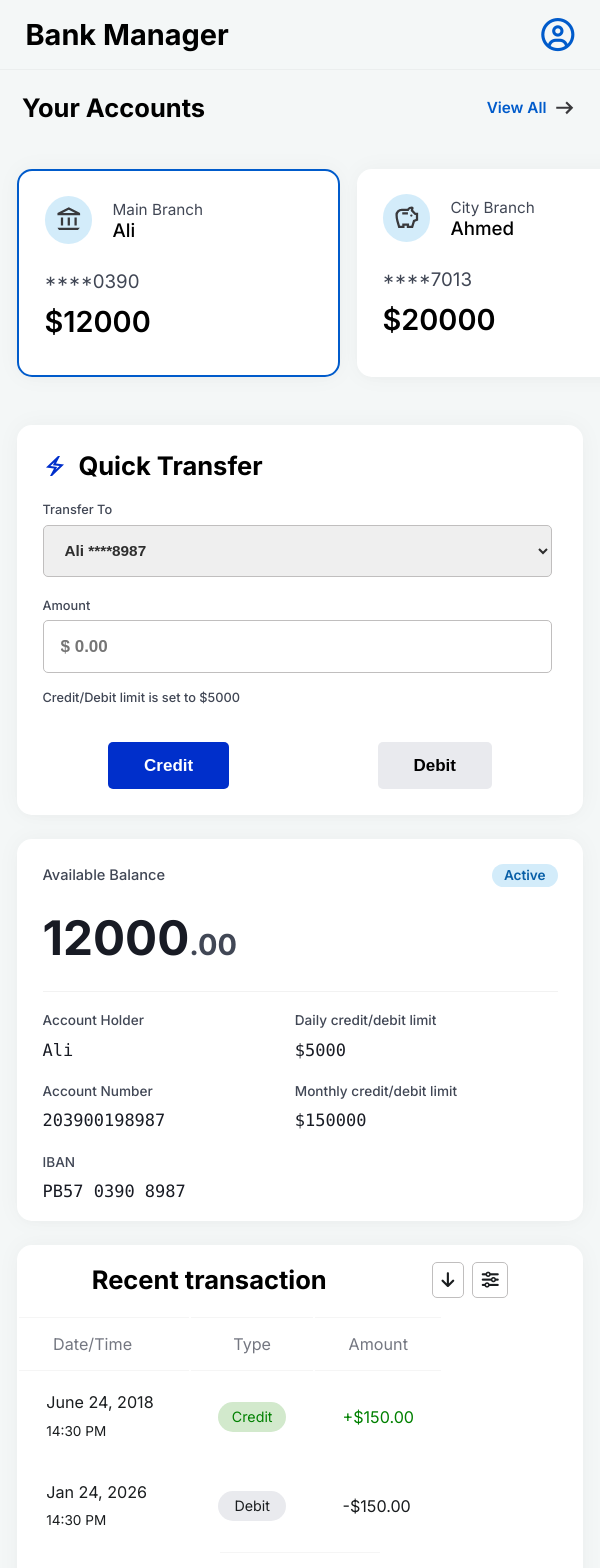
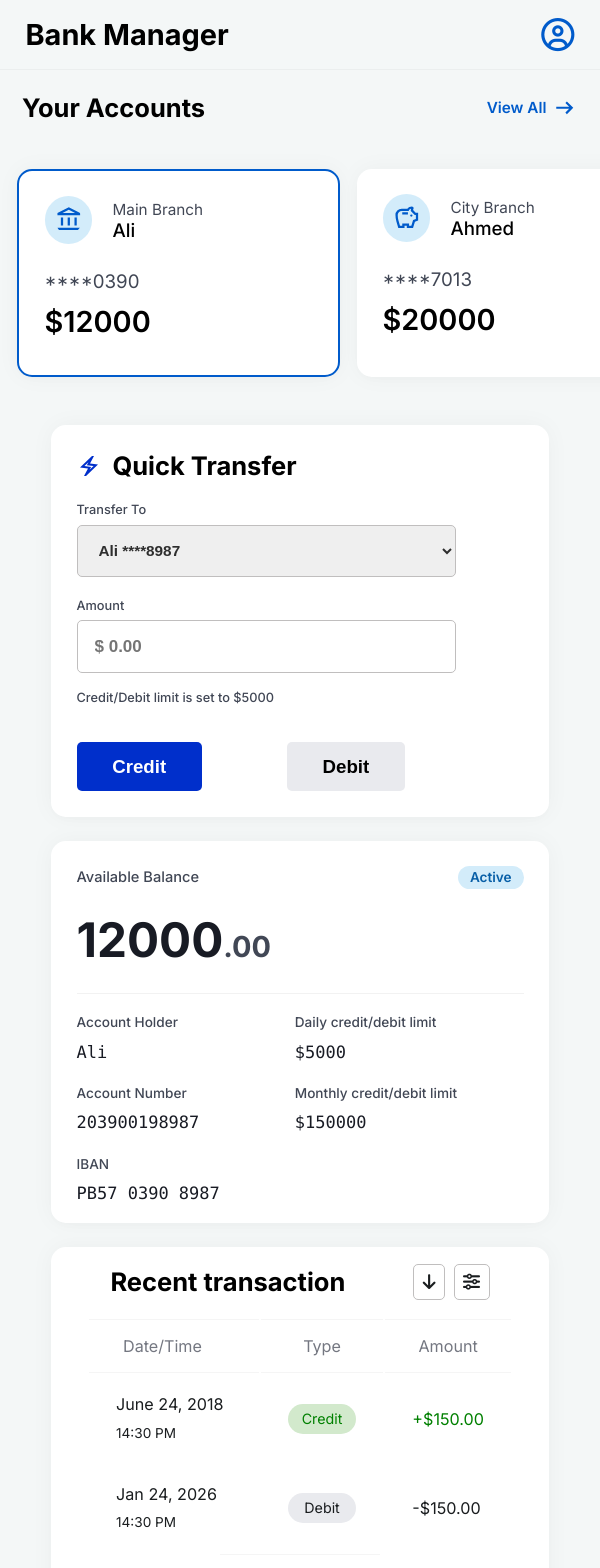
Before and after one commit to hadiashah01/bank-account-manager, a React (Vite) app: page / in a window 600 px wide. Shown: the top 1568 px of the page. Built offline with nearby package versions, Linux system fonts and the light colour scheme.

Commit message:
Enhance component styles and responsiveness across various CSS files; improve hover effects and layout adjustments

```diff
--- a/src/components/AccountsCard/AccountsCard.css
+++ b/src/components/AccountsCard/AccountsCard.css
@@ -83,9 +83,9 @@ span a {
   gap: 0.5rem;
   margin-right: 1rem;
 }
-
+@media (hover: hover) and (pointer: fine) {
   .accounts-card svg {
-   fill:#39393c
+    fill: #39393c;
   }
   .card:hover {
     transition: transform 0.2s ease-in-out;
@@ -109,3 +109,4 @@ span a:hover {
     }
     border-bottom: 2px solid #005bcb;
   }
+}
--- a/src/components/AvailableBalance/AvailableBalance.css
+++ b/src/components/AvailableBalance/AvailableBalance.css
@@ -85,6 +85,3 @@
     margin-bottom: 1.5rem;
   }
 }
-.details p:hover {
-  text-decoration: underline;
-}
--- a/src/components/Menu/Menu.css
+++ b/src/components/Menu/Menu.css
@@ -9,6 +9,7 @@
   flex-direction: column;
   align-items: center;
   font-size: 1.15rem;
+  display: none;
 }
 .menu-header h2 {
   font-size: 1.3em;
@@ -68,11 +69,10 @@
   font-weight: 600;
   font-size: 0.9rem;
 }
-@media (min-width: 320px) {
-  .menu {
-    display: none;
-  }
-}
+
+
+
+
 @media (min-width: 1024px) {
   .menu {
     display: block;
--- a/src/components/QuickTransferCard/QuickTransferCard.css
+++ b/src/components/QuickTransferCard/QuickTransferCard.css
@@ -62,12 +62,28 @@ button {
   display: flex;
   justify-content: space-around;
 }
+@media (hover: hover) and (pointer: fine) {
   button:hover {
     background-color: #d1d1d2;
   }
   .credit-button:hover {
-  background-color: rgb(32, 69, 188);
+    background-color: rgb(60, 96, 213);
   }
   select:hover {
     border: 1px solid rgb(0, 47, 203);
   }
+}
+
+@media (min-width: 480px) and (max-width: 767px) {
+  select,
+  input {
+    width: 85%;
+  }
+  .buttons {
+    justify-content: flex-start;
+    gap: 4rem;
+  }
+  button {
+    font-size: 1.1rem;
+  }
+}
--- a/src/components/TransactionTable/TransactionTable.css
+++ b/src/components/TransactionTable/TransactionTable.css
@@ -88,6 +88,21 @@ td {
     font-size: 0.8rem;
   }
 }
+@media (min-width: 480px) and (max-width: 767px) {
+  .table-wrapper {
+    display: flex;
+    justify-content: center;
+  }
+  .table-top {
+    justify-content: center;
+    gap: 4rem;
+  }
+
+  .transaction-table {
+    margin-inline: 3rem;
+  }
+}
+
 @media (min-width: 768px) {
   td,
   .date {
@@ -114,10 +129,10 @@ td {
     gap: 16rem;
   }
 }
-@media (min-width: 1024px) {
+@media (min-width: 1200px) {
   td,
   .date {
-    padding-inline: 9rem;
+    padding-inline: 8rem;
   }
   .table-top {
     gap: 30rem;
@@ -128,21 +143,17 @@ td {
     padding-inline: 5rem;
   }
 }
-.icons i:hover {
-  background-color: #eeeff4;
+@media (hover: hover)and (pointer: fine) {
+ .icons i:hover {
+  background-color: #bfbfc3;
 }
-th:hover {
-  color: #1a1d1f;
-}
-time:hover {
-  font-weight: 600;
-}
-.credit-amount:hover  {
-  font-weight: 600;
-}
-.debit-amount:hover {
-  font-weight: 600;
-}
-.table-bottom:hover{
+.table-bottom:hover {
   text-decoration: underline;
 }
+}
+
+@media (min-width:528px) {
+  .table-wrapper {
+  overflow-x:hidden;
+}
+}
--- a/src/index.css
+++ b/src/index.css
@@ -42,3 +42,9 @@ li {
     margin-inline: auto;
   }
 }
+
+@media (min-width: 480px) and (max-width: 767px) {
+  .balance-container {
+    margin-inline: 2rem;
+  }
+}
```
Lines whose indentation alone changed are shown as unchanged.
